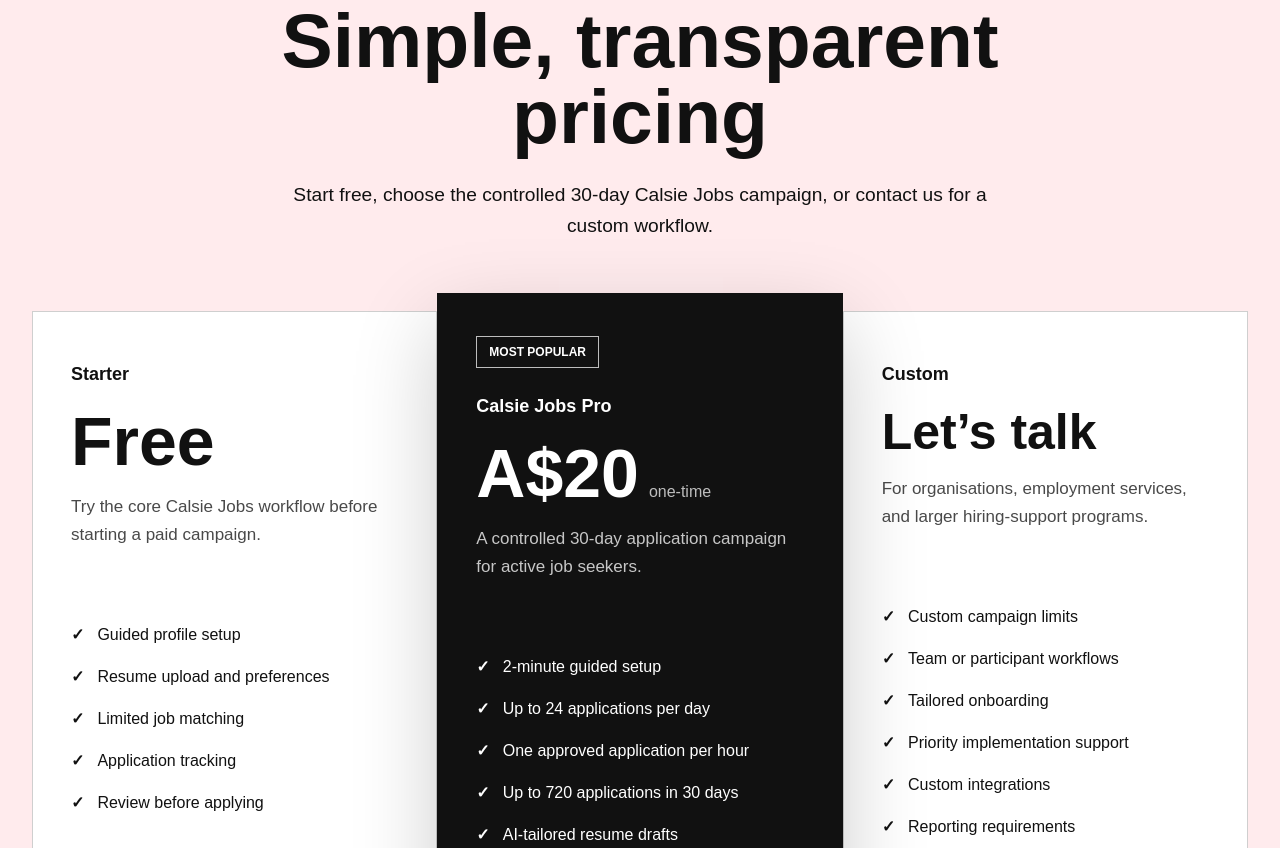
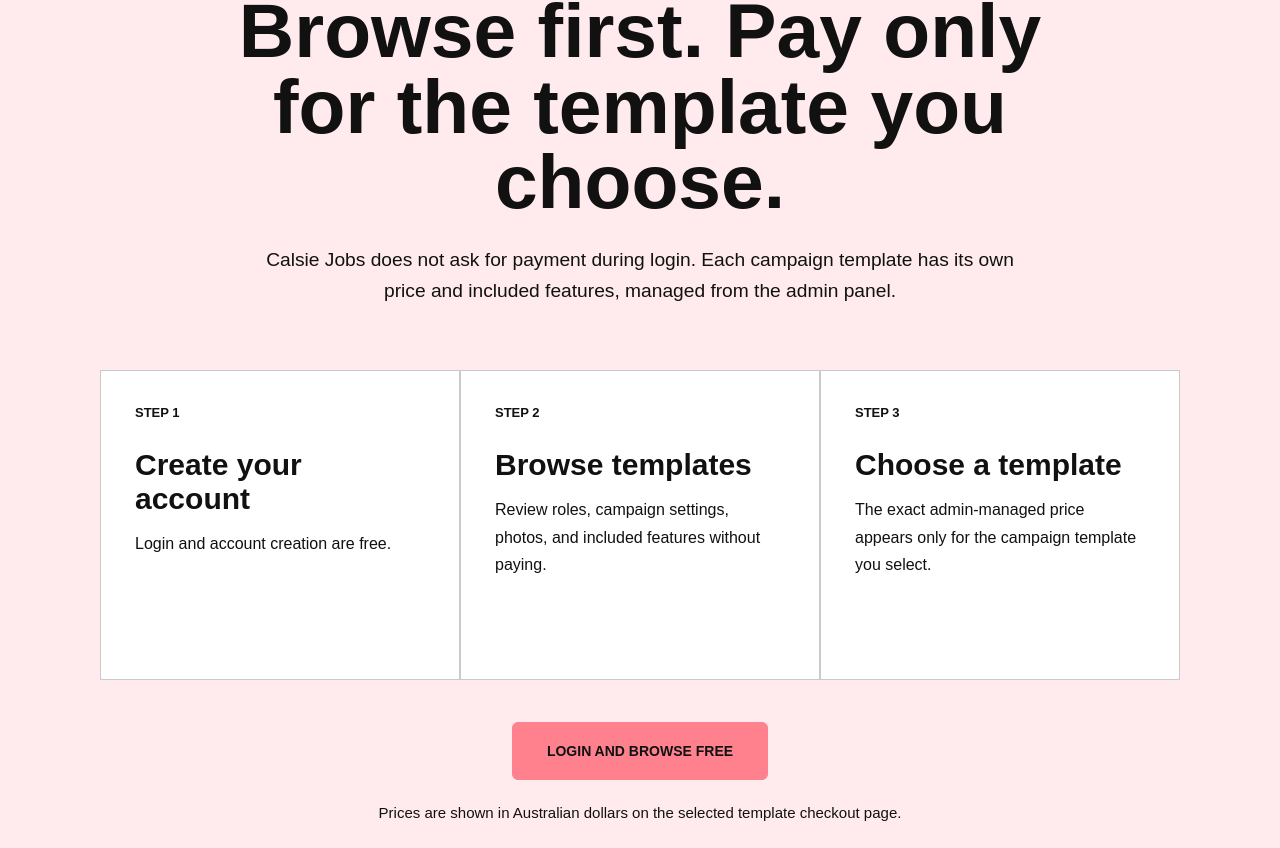
Before and after one commit to Calsie-ai/Calsie, a Next.js app in the folder frontend/: page / in a window 1280 px wide. Shown: the part 4732-5580 px from the top of the page. Built offline with nearby package versions, Linux system fonts and the light colour scheme.

Commit message:
Move pricing to template selection

```diff
--- a/frontend/app/components/PricingSection.tsx
+++ b/frontend/app/components/PricingSection.tsx
@@ -1,57 +1,10 @@
-const plans = [
-  {
-    name: "Starter",
-    price: "Free",
-    note: "Try the core Calsie Jobs workflow before starting a paid campaign.",
-    features: [
-      "Guided profile setup",
-      "Resume upload and preferences",
-      "Limited job matching",
-      "Application tracking",
-      "Review before applying",
-    ],
-    action: "Start free",
-    href: "#start-check",
-    featured: false,
-  },
-  {
-    name: "Calsie Jobs Pro",
-    price: "A$20",
-    suffix: "one-time",
-    note: "A controlled 30-day application campaign for active job seekers.",
-    features: [
-      "2-minute guided setup",
-      "Up to 24 applications per day",
-      "One approved application per hour",
-      "Up to 720 applications in 30 days",
-      "AI-tailored resume drafts",
-      "AI-written application emails",
-      "Approval required before sending",
-      "Application tracking dashboard",
-    ],
-    action: "Choose Calsie Jobs Pro",
-    href: "/payment",
-    featured: true,
-  },
-  {
-    name: "Custom",
-    price: "Let’s talk",
-    note: "For organisations, employment services, and larger hiring-support programs.",
-    features: [
-      "Custom campaign limits",
-      "Team or participant workflows",
-      "Tailored onboarding",
-      "Priority implementation support",
-      "Custom integrations",
-      "Reporting requirements",
-    ],
-    action: "Contact us",
-    href: "/contact",
-    featured: false,
-  },
-];
+export default function PricingSection() {
+  const steps = [
+    ["1", "Create your account", "Login and account creation are free."],
+    ["2", "Browse templates", "Review roles, campaign settings, photos, and included features without paying."],
+    ["3", "Choose a template", "The exact admin-managed price appears only for the campaign template you select."],
+  ];
 
-export default function PricingSection() {
   return (
     <section
       id="pricing"
@@ -59,83 +12,40 @@ export default function PricingSection() {
       style={{
         background: "#ffebed",
         color: "#111111",
-        padding: "120px 32px 132px",
+        padding: "110px 32px 120px",
         scrollMarginTop: "88px",
-        fontFamily: "inherit",
         borderTop: "1px solid rgba(17,17,17,0.08)",
         borderBottom: "1px solid rgba(17,17,17,0.08)",
       }}
     >
-      <div style={{ width: "min(1380px, 100%)", margin: "0 auto" }}>
-        <header style={{ textAlign: "center", maxWidth: "900px", margin: "0 auto 70px" }}>
+      <div style={{ width: "min(1180px, 100%)", margin: "0 auto" }}>
+        <header style={{ textAlign: "center", maxWidth: 880, margin: "0 auto 64px" }}>
           <p className="applix-eyebrow" style={{ margin: "0 0 18px" }}>Pricing</p>
-          <h2
-            id="pricing-title"
-            style={{
-              margin: 0,
-              fontSize: "clamp(52px, 6vw, 82px)",
-              lineHeight: 0.98,
-              fontWeight: 800,
-              letterSpacing: "-0.055em",
-              fontFamily: "inherit",
-            }}
-          >
-            Simple, transparent pricing
+          <h2 id="pricing-title" style={{ margin: 0, fontSize: "clamp(48px, 6vw, 78px)", lineHeight: .98, fontWeight: 800, letterSpacing: "-.055em" }}>
+            Browse first. Pay only for the template you choose.
           </h2>
-          <p style={{ margin: "26px auto 0", maxWidth: "760px", fontSize: "clamp(18px, 1.5vw, 22px)", lineHeight: 1.6, color: "#555" }}>
-            Start free, choose the controlled 30-day Calsie Jobs campaign, or contact us for a custom workflow.
+          <p style={{ margin: "26px auto 0", maxWidth: 760, fontSize: "clamp(18px, 1.5vw, 22px)", lineHeight: 1.6, color: "#555" }}>
+            Calsie Jobs does not ask for payment during login. Each campaign template has its own price and included features, managed from the admin panel.
           </p>
         </header>
 
-        <div style={{ display: "grid", gridTemplateColumns: "repeat(auto-fit, minmax(320px, 1fr))", alignItems: "stretch", maxWidth: "1280px", margin: "0 auto" }}>
-          {plans.map((plan) => (
-            <article
-              key={plan.name}
-              style={{
-                position: "relative",
-                display: "flex",
-                flexDirection: "column",
-                minHeight: "690px",
-                padding: plan.featured ? "42px 38px 38px" : "52px 38px 38px",
-                border: plan.featured ? "1px solid #111111" : "1px solid rgba(17,17,17,0.2)",
-                background: plan.featured ? "#111111" : "#ffffff",
-                color: plan.featured ? "#ffffff" : "#111111",
-                transform: plan.featured ? "translateY(-18px)" : "none",
-                boxShadow: plan.featured ? "0 30px 80px rgba(0,0,0,0.2)" : "none",
-                zIndex: plan.featured ? 2 : 1,
-              }}
-            >
-              {plan.featured ? (
-                <span style={{ alignSelf: "flex-start", marginBottom: "28px", padding: "8px 12px", border: "1px solid rgba(255,255,255,0.72)", fontSize: "12px", fontWeight: 800, textTransform: "uppercase" }}>
-                  Most popular
-                </span>
-              ) : null}
-
-              <p style={{ margin: 0, fontSize: "18px", fontWeight: 800 }}>{plan.name}</p>
-              <div style={{ display: "flex", alignItems: "baseline", gap: "10px", margin: "22px 0 18px" }}>
-                <strong style={{ fontSize: plan.price.length > 7 ? "50px" : "68px", lineHeight: 1, fontWeight: 800 }}>{plan.price}</strong>
-                {plan.suffix ? <span style={{ opacity: 0.72, fontSize: "16px" }}>{plan.suffix}</span> : null}
-              </div>
-              <p style={{ margin: 0, minHeight: "92px", fontSize: "17px", lineHeight: 1.65, opacity: 0.76 }}>{plan.note}</p>
-
-              <div style={{ display: "grid", gap: "18px", margin: "38px 0" }}>
-                {plan.features.map((feature) => (
-                  <div key={feature} style={{ display: "flex", gap: "13px", alignItems: "flex-start", fontSize: "16px", lineHeight: 1.5 }}>
-                    <span aria-hidden="true" style={{ fontWeight: 900 }}>✓</span>
-                    <span>{feature}</span>
-                  </div>
-                ))}
-              </div>
-
-              <a className="applix-button applix-button--primary" href={plan.href} style={{ marginTop: "auto", minHeight: "58px", width: "100%", fontSize: "14px", textTransform: "uppercase" }}>
-                {plan.action}
-              </a>
+        <div style={{ display: "grid", gridTemplateColumns: "repeat(auto-fit, minmax(260px, 1fr))", gap: 0, maxWidth: 1080, margin: "0 auto" }}>
+          {steps.map(([number, title, body]) => (
+            <article key={number} style={{ minHeight: 310, padding: 34, border: "1px solid rgba(17,17,17,.22)", background: "#fff", display: "flex", flexDirection: "column" }}>
+              <span style={{ fontSize: 13, fontWeight: 900, letterSpacing: ".12em" }}>STEP {number}</span>
+              <h3 style={{ fontSize: 30, margin: "28px 0 14px" }}>{title}</h3>
+              <p style={{ color: "#555", lineHeight: 1.7 }}>{body}</p>
             </article>
           ))}
         </div>
 
-        <p style={{ margin: "34px auto 0", textAlign: "center", color: "#666", fontSize: "15px" }}>
-          Prices are shown in Australian dollars. Applications require your approval and are limited to one send per hour.
+        <div style={{ display: "flex", justifyContent: "center", marginTop: 42 }}>
+          <a className="applix-button applix-button--primary" href="/login?next=/dashboard" style={{ minHeight: 58, paddingInline: 34, textTransform: "uppercase" }}>
+            Login and browse free
+          </a>
+        </div>
+        <p style={{ margin: "24px auto 0", textAlign: "center", color: "#666", fontSize: 15 }}>
+          Prices are shown in Australian dollars on the selected template checkout page.
         </p>
       </div>
     </section>
```
